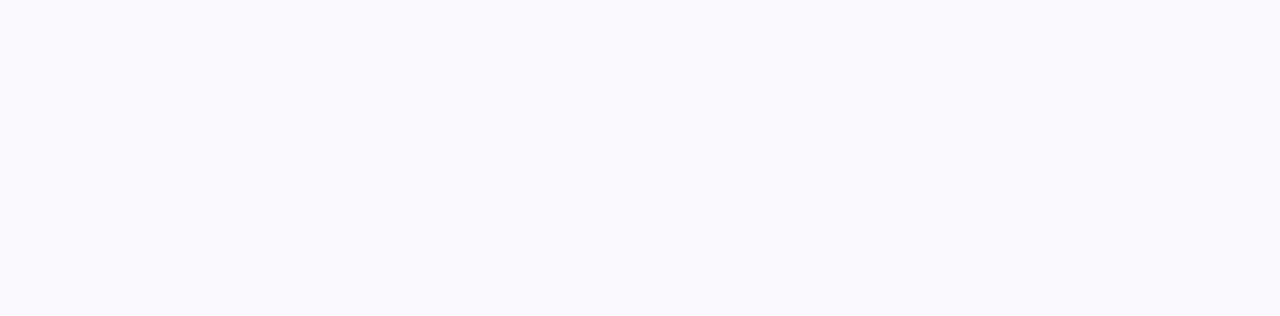
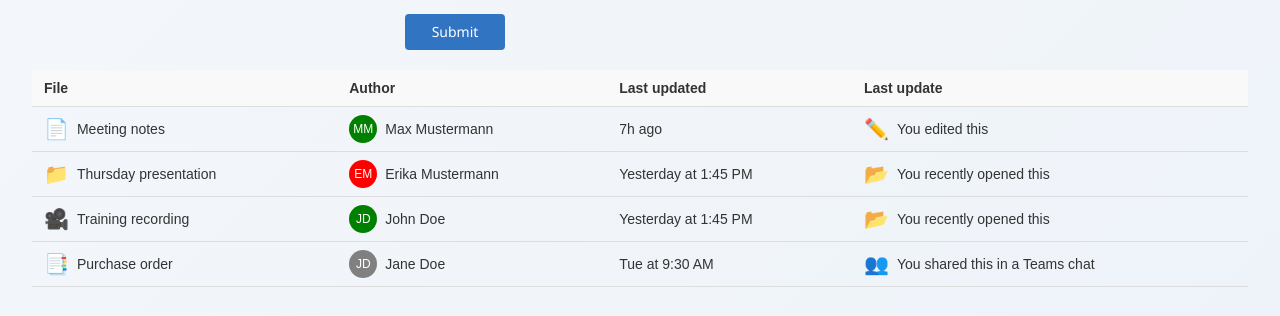
Before and after one commit to devmani46/allComponents, an Angular app: page / in a window 1280 px wide. Shown: the part 1702-2018 px from the top of the page. Before the commit the page ends 800 px from the top, so only its background shows below. Built offline with nearby package versions, Linux system fonts and the light colour scheme; no server answers.

Commit message:
table component added

```diff
--- a/src/app/app.html
+++ b/src/app/app.html
@@ -1,4 +1,4 @@
-<!-- <form [formGroup]="form" (ngSubmit)="onSubmit()">
+<form [formGroup]="form" (ngSubmit)="onSubmit()">
   <h3>Input Sizes</h3>
 
   <app-fui-field label="Small input">
@@ -207,6 +207,6 @@
   <div style="margin-top: 16px">
     <button class="submit-btn" type="submit">Submit</button>
   </div>
-</form> -->
+</form>
 
 <app-cdk-table />
--- a/src/app/app.ts
+++ b/src/app/app.ts
@@ -11,7 +11,7 @@ import { FuiField } from './components/fui-field/fui-field';
 import { FuiInput } from './components/fui-input/fui-input';
 import { Combobox } from './components/combobox/combobox';
 import { Country } from './services/country';
-import { CdkRecycleRows } from '@angular/cdk/table';
+import { CdkRecycleRows, CdkTableModule } from '@angular/cdk/table';
 import { CdkTable } from './components/cdk-table/cdk-table';
 
 @Component({
@@ -24,8 +24,8 @@ import { CdkTable } from './components/cdk-table/cdk-table';
     FuiField,
     FuiInput,
     Combobox,
-    CdkRecycleRows,
     CdkTable,
+    CdkTableModule,
   ],
   templateUrl: './app.html',
   styleUrls: ['./app.scss'],
--- a/src/app/components/cdk-table/cdk-table.html
+++ b/src/app/components/cdk-table/cdk-table.html
@@ -1,23 +1,49 @@
-<table cdk-table [dataSource]="dataSource" class="cdk-table">
-  <!-- ID Column -->
-  <ng-container cdkColumnDef="id">
-    <th cdk-header-cell *cdkHeaderCellDef>ID</th>
-    <td cdk-cell *cdkCellDef="let element">{{ element.id }}</td>
+<table cdk-table [dataSource]="items" class="cdk-table">
+
+  <!-- File Column -->
+  <ng-container cdkColumnDef="file">
+    <th cdk-header-cell *cdkHeaderCellDef> File </th>
+    <td cdk-cell *cdkCellDef="let item">
+      <div class="cell-layout">
+        <span class="icon">{{ getFileIcon(item.file.label) }}</span>
+        <span>{{ item.file.label }}</span>
+      </div>
+    </td>
   </ng-container>
 
-  <!-- Name Column -->
-  <ng-container cdkColumnDef="name">
-    <th cdk-header-cell *cdkHeaderCellDef>Name</th>
-    <td cdk-cell *cdkCellDef="let element">{{ element.name }}</td>
+  <!-- Author Column -->
+  <ng-container cdkColumnDef="author">
+    <th cdk-header-cell *cdkHeaderCellDef> Author </th>
+    <td cdk-cell *cdkCellDef="let item">
+      <div class="cell-layout">
+        <div class="avatar" [ngClass]="item.author.status[0]">
+          {{ getInitials(item.author.label) }}
+        </div>
+        <span>{{ item.author.label }}</span>
+      </div>
+    </td>
   </ng-container>
 
-  <!-- Email Column -->
-  <ng-container cdkColumnDef="email">
-    <th cdk-header-cell *cdkHeaderCellDef>Email</th>
-    <td cdk-cell *cdkCellDef="let element">{{ element.email }}</td>
+  <!-- Last Updated Column -->
+  <ng-container cdkColumnDef="lastUpdated">
+    <th cdk-header-cell *cdkHeaderCellDef> Last updated </th>
+    <td cdk-cell *cdkCellDef="let item">
+      {{ item.lastUpdated.label }}
+    </td>
   </ng-container>
 
-  <!-- Header and Row -->
+  <!-- Last Update Column -->
+  <ng-container cdkColumnDef="lastUpdate">
+    <th cdk-header-cell *cdkHeaderCellDef> Last update </th>
+    <td cdk-cell *cdkCellDef="let item">
+      <div class="cell-layout">
+        <span class="icon">{{ getUpdateIcon(item.lastUpdate.label) }}</span>
+        <span>{{ item.lastUpdate.label }}</span>
+      </div>
+    </td>
+  </ng-container>
+
+  <!-- Render Header + Rows -->
   <tr cdk-header-row *cdkHeaderRowDef="displayedColumns"></tr>
-  <tr cdk-row *cdkRowDef="let row; columns: displayedColumns"></tr>
+  <tr cdk-row *cdkRowDef="let row; columns: displayedColumns;"></tr>
 </table>
--- a/src/app/components/cdk-table/cdk-table.scss
+++ b/src/app/components/cdk-table/cdk-table.scss
@@ -1,15 +1,39 @@
 .cdk-table {
   width: 100%;
   border-collapse: collapse;
+  min-width: 500px;
+  font-family: Arial, sans-serif;
+
+  th, td {
+    border-bottom: 1px solid #ddd;
+    padding: 8px 12px;
+    text-align: left;
+  }
+
+  th {
+    font-weight: bold;
+    background: #f9f9f9;
+  }
+
+  .cell-layout {
+    display: flex;
+    align-items: center;
+    gap: 8px;
+  }
+
+  .avatar {
+    width: 28px;
+    height: 28px;
+    border-radius: 50%;
+    display: flex;
+    align-items: center;
+    justify-content: center;
+    font-size: 12px;
+    color: #fff;
+  }
+
+  .avatar.a { background: green; }
+  .avatar.b { background: red; }
+  .avatar.w { background: orange; }
+  .avatar.o { background: gray; }
 }
-
-.cdk-header-cell,
-.cdk-cell {
-  border-bottom: 1px solid var(--colorNeutralStroke1);
-  text-align: left;
-  padding: 8px;
-}
-
-.cdk-header-cell {
-  font-weight: normal;
-}
--- a/src/app/components/cdk-table/cdk-table.ts
+++ b/src/app/components/cdk-table/cdk-table.ts
@@ -1,26 +1,61 @@
 import { Component } from '@angular/core';
+import { CommonModule } from '@angular/common';
 import { CdkTableModule } from '@angular/cdk/table';
 
-export interface User {
-  id: number;
-  name: string;
-  email: string;
+interface FileItem {
+  file: { label: string; icon: string };
+  author: { label: string; status: 'available' | 'busy' | 'away' | 'offline' };
+  lastUpdated: { label: string; timestamp: number };
+  lastUpdate: { label: string; icon: string };
 }
-
-const USERS: User[] = [
-  { id: 1, name: 'Alice', email: 'alice@example.com' },
-  { id: 2, name: 'Bob', email: 'bob@example.com' },
-  { id: 3, name: 'Charlie', email: 'charlie@example.com' },
-];
 
 @Component({
   selector: 'app-cdk-table',
-  standalone: true, // <-- Add this line
-  imports: [CdkTableModule],
+  standalone: true,
+  imports: [CommonModule, CdkTableModule],
   templateUrl: './cdk-table.html',
-  styleUrls: ['./cdk-table.scss'], // <-- Fix property name
+  styleUrls: ['./cdk-table.scss']
 })
+
 export class CdkTable {
-  displayedColumns: string[] = ['id', 'name', 'email'];
-  dataSource = USERS;
+  displayedColumns: string[] = ['file', 'author', 'lastUpdated', 'lastUpdate'];
+
+  items: FileItem[] = [
+    {
+      file: { label: 'Meeting notes', icon: '📄' },
+      author: { label: 'Max Mustermann', status: 'available' },
+      lastUpdated: { label: '7h ago', timestamp: 1 },
+      lastUpdate: { label: 'You edited this', icon: '✏️' }
+    },
+    {
+      file: { label: 'Thursday presentation', icon: '📁' },
+      author: { label: 'Erika Mustermann', status: 'busy' },
+      lastUpdated: { label: 'Yesterday at 1:45 PM', timestamp: 2 },
+      lastUpdate: { label: 'You recently opened this', icon: '📂' }
+    },
+    {
+      file: { label: 'Training recording', icon: '🎥' },
+      author: { label: 'John Doe', status: 'away' },
+      lastUpdated: { label: 'Yesterday at 1:45 PM', timestamp: 2 },
+      lastUpdate: { label: 'You recently opened this', icon: '📂' }
+    },
+    {
+      file: { label: 'Purchase order', icon: '📑' },
+      author: { label: 'Jane Doe', status: 'offline' },
+      lastUpdated: { label: 'Tue at 9:30 AM', timestamp: 3 },
+      lastUpdate: { label: 'You shared this in a Teams chat', icon: '👥' }
+    }
+  ];
+
+  getInitials(name: string): string {
+    return name.split(' ').map(n => n[0]).join('');
+  }
+
+  getFileIcon(label: string): string {
+    return this.items.find(i => i.file.label === label)?.file.icon || '📄';
+  }
+
+  getUpdateIcon(label: string): string {
+    return this.items.find(i => i.lastUpdate.label === label)?.lastUpdate.icon || 'ℹ️';
+  }
 }
```
